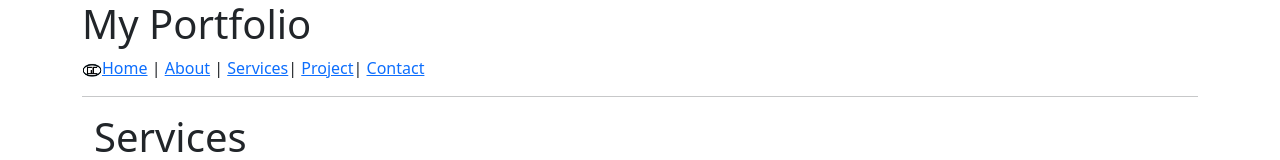
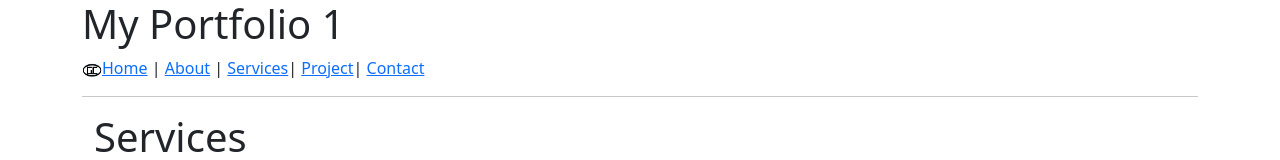
Before and after one commit to georgeCentennial/webAppPortfolio, a React (Vite) app in the folder client/: page /service in a window 1280 px wide. Shown: the top 160 px of the page. Built offline with nearby package versions, Linux system fonts and the light colour scheme.

Commit message:
Revert "Modified css and comments"
This reverts commit 886a83680b0637f5533b9f3ca827e08413f61ca4.

```diff
--- a/client/components/Layout.jsx
+++ b/client/components/Layout.jsx
@@ -11,9 +11,10 @@ import CustomLogo from '../src/customLogo';
 export default function Layout(){
     return (
         <>
-            <h1>My Portfolio</h1>
+            <h1>My Portfolio 1</h1>
             <nav>
                 <CustomLogo />
+                {/* <Link to="/">Home</Link> | <Link to="/about">About</Link> | <Link to="/education">Education</Link>| <Link to="/project">Project</Link>| <Link to="/contact">Contact</Link> */}
                 <Link to="/">Home</Link> | <Link to="/about">About</Link> | <Link to="/service">Services</Link>| <Link to="/project">Project</Link>| <Link to="/contact">Contact</Link>
 
             </nav>
```
